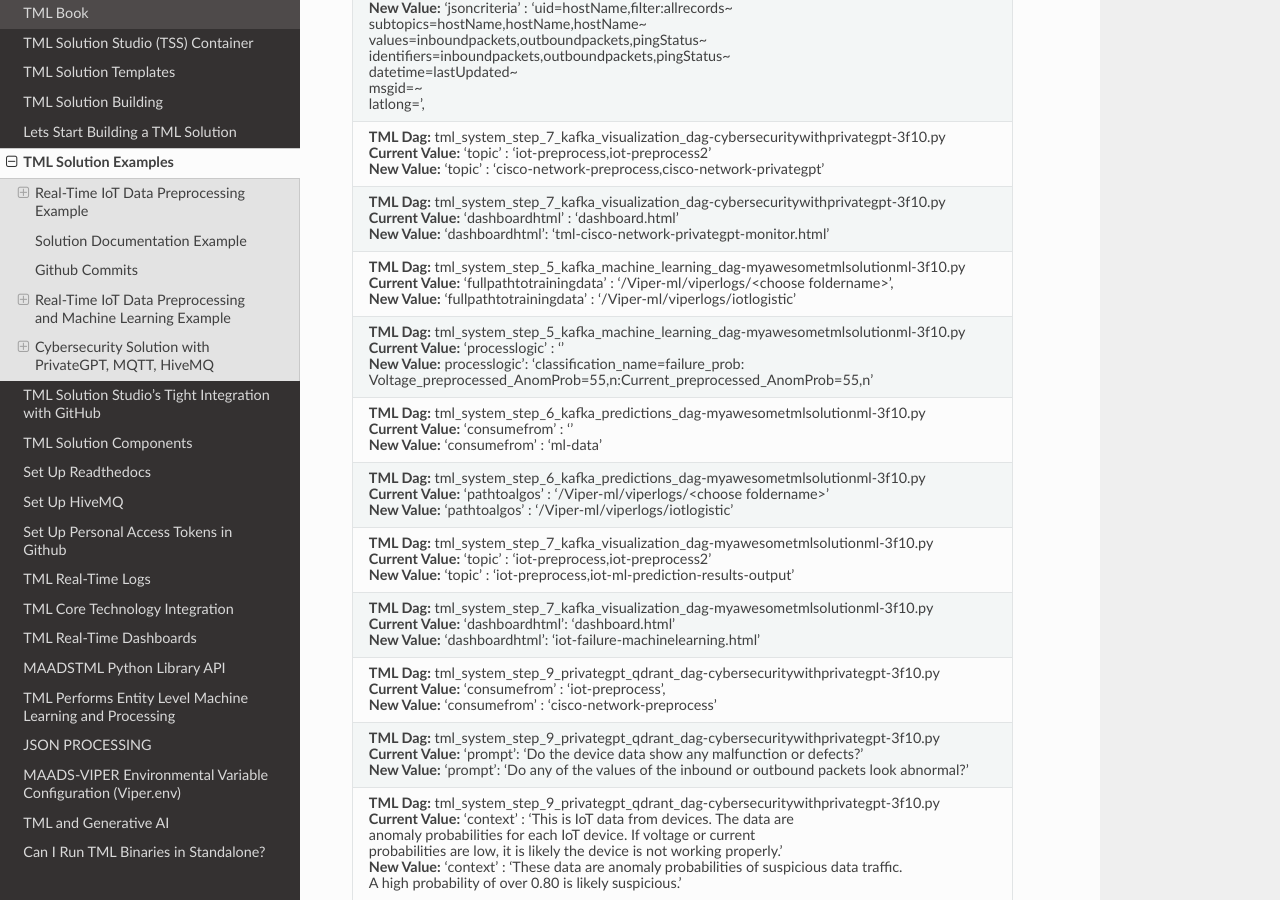
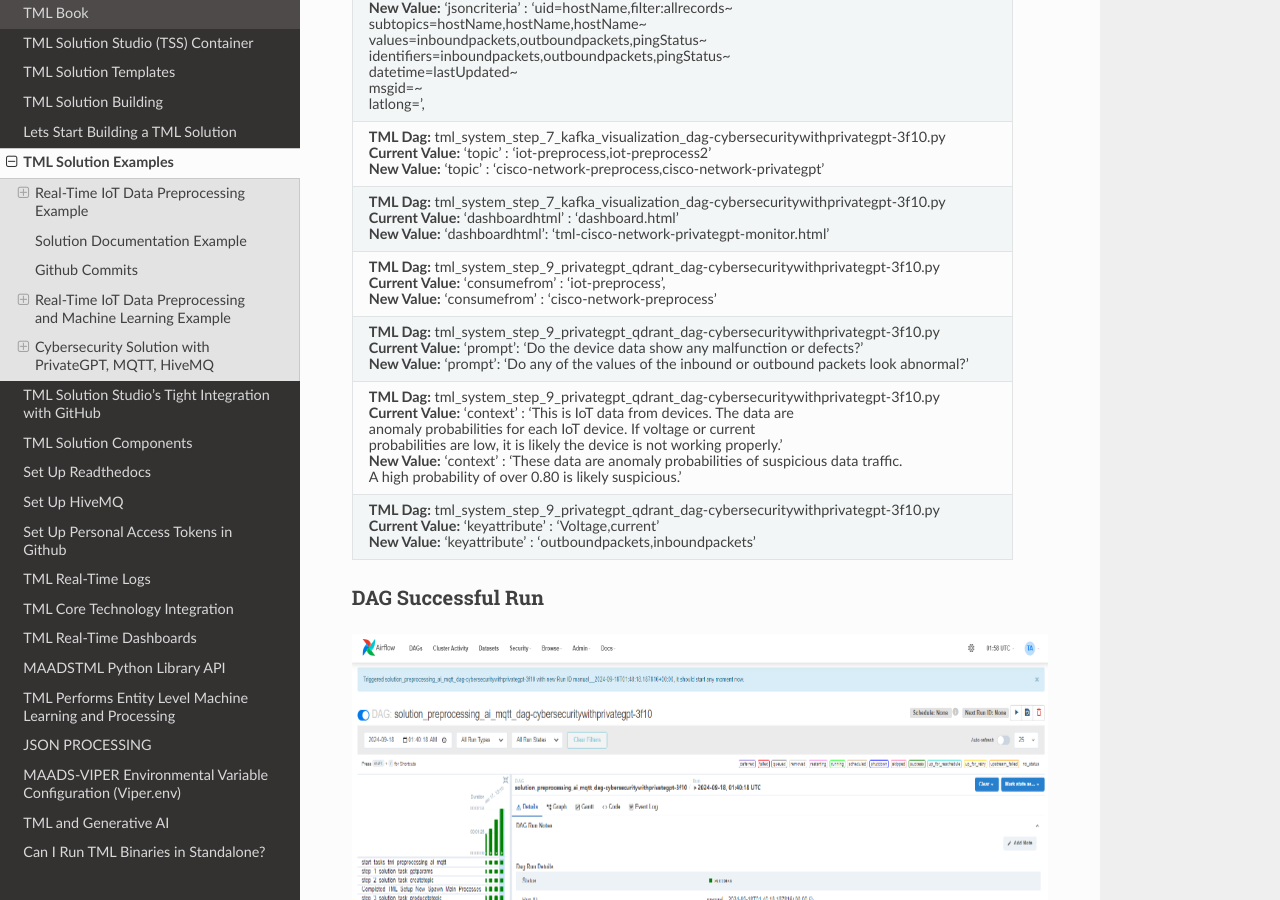
Before and after one commit to smaurice101/readthedocs, a Sphinx documentation site: the page built from docs/source/examples.rst, in a window 1280 px wide and 900 px high, scrolled down 16182 px. Built offline with Sphinx 7.4.7 and the Read the Docs theme 3.1.0, drawn with Linux system fonts in a browser that asks for light colours; some of the changed text lies outside the part shown.

Commit message:
Update examples.rst

```diff
--- a/docs/source/examples.rst
+++ b/docs/source/examples.rst
@@ -663,38 +663,6 @@
        **Current Value:** 'dashboardhtml' : 'dashboard.html'
 
        **New Value:** 'dashboardhtml': 'tml-cisco-network-privategpt-monitor.html'
-   * - **TML Dag:** tml_system_step_5_kafka_machine_learning_dag-myawesometmlsolutionml-3f10.py
-
-       **Current Value:** 'fullpathtotrainingdata' : '/Viper-ml/viperlogs/<choose foldername>',
-
-       **New Value:** 'fullpathtotrainingdata' : '/Viper-ml/viperlogs/iotlogistic'
-   * - **TML Dag:** tml_system_step_5_kafka_machine_learning_dag-myawesometmlsolutionml-3f10.py
-
-       **Current Value:** 'processlogic' : ''
-
-       **New Value:** processlogic': 'classification_name=failure_prob:
-
-       Voltage_preprocessed_AnomProb=55,n:Current_preprocessed_AnomProb=55,n'
-   * - **TML Dag:** tml_system_step_6_kafka_predictions_dag-myawesometmlsolutionml-3f10.py
-
-       **Current Value:** 'consumefrom' : ''
-
-       **New Value:** 'consumefrom' : 'ml-data'
-   * - **TML Dag:** tml_system_step_6_kafka_predictions_dag-myawesometmlsolutionml-3f10.py
-
-       **Current Value:** 'pathtoalgos' : '/Viper-ml/viperlogs/<choose foldername>'
-
-       **New Value:** 'pathtoalgos' : '/Viper-ml/viperlogs/iotlogistic'
-   * - **TML Dag:** tml_system_step_7_kafka_visualization_dag-myawesometmlsolutionml-3f10.py
-
-       **Current Value:** 'topic' : 'iot-preprocess,iot-preprocess2'
-
-       **New Value:** 'topic' : 'iot-preprocess,iot-ml-prediction-results-output'
-   * - **TML Dag:** tml_system_step_7_kafka_visualization_dag-myawesometmlsolutionml-3f10.py
-
-       **Current Value:** 'dashboardhtml': 'dashboard.html'
-
-       **New Value:** 'dashboardhtml': 'iot-failure-machinelearning.html'
    * - **TML Dag:** tml_system_step_9_privategpt_qdrant_dag-cybersecuritywithprivategpt-3f10.py
 
        **Current Value:** 'consumefrom' : 'iot-preprocess',
```
